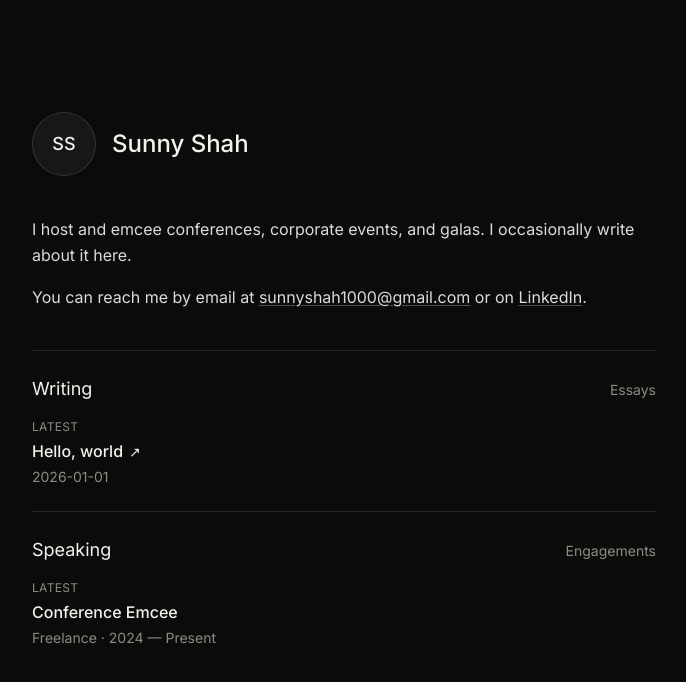
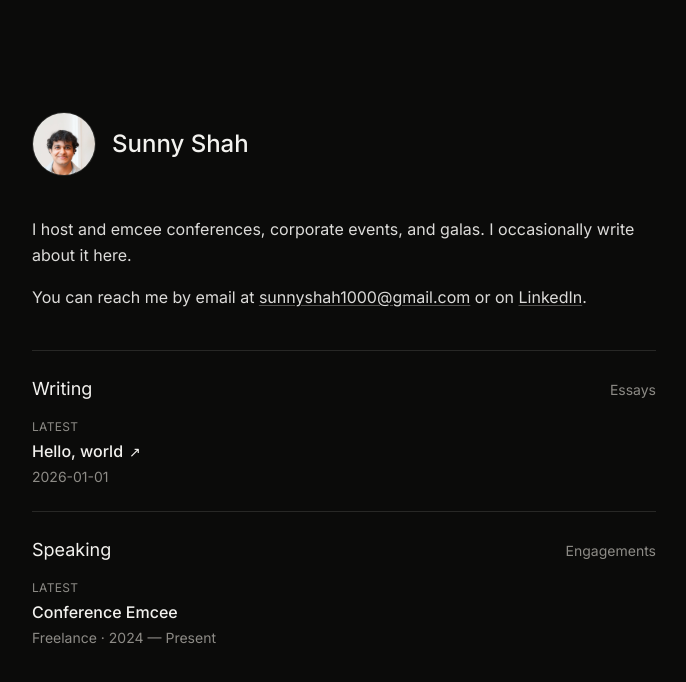
Before and after one commit to sunnyshah1000-eng/sunnyemcee, a Next.js app: page / in a window 1280 px wide. Shown: the top 682 px of the page, without its empty margins (296-982 px from the left). Built offline with nearby package versions, Linux system fonts and the light colour scheme.

Commit message:
Add real avatar photo
Crops the uploaded headshot to a square focused on the face, resizes
to 640x640 for the web, and replaces the initials placeholder.
Removes the unprocessed 5MB original from the repo.

```diff
--- a/src/app/page.tsx
+++ b/src/app/page.tsx
@@ -1,11 +1,7 @@
+import Image from "next/image";
 import Link from "next/link";
 import { profile, speaking } from "@/lib/data";
 import { posts } from "@/lib/posts";
-
-const initials = profile.name
-  .split(" ")
-  .map((word) => word[0])
-  .join("");
 
 export default function Home() {
   const latestPost = posts[0];
@@ -15,9 +11,14 @@ export default function Home() {
     <div className="mx-auto flex w-full max-w-2xl flex-1 flex-col gap-10 px-6 py-20 sm:py-28">
       {/* Header */}
       <div className="flex items-center gap-4">
-        <div className="flex h-16 w-16 shrink-0 items-center justify-center rounded-full border border-line bg-white/5 text-lg font-medium">
-          {initials}
-        </div>
+        <Image
+          src="/avatar.jpg"
+          alt={profile.name}
+          width={64}
+          height={64}
+          className="h-16 w-16 shrink-0 rounded-full border border-line object-cover"
+          priority
+        />
         <h1 className="text-2xl font-medium">{profile.name}</h1>
       </div>
 
```
Also changed, not shown: public/avatar.jpg (added), 1 other file (tests, documents, lock files or other folders).
